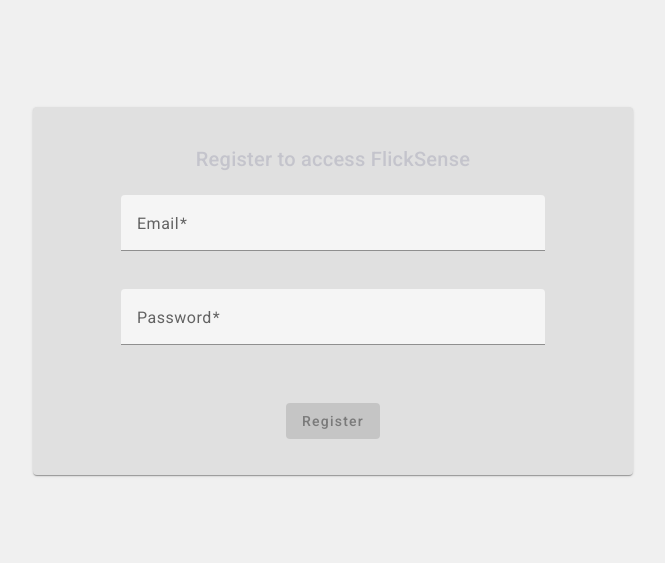
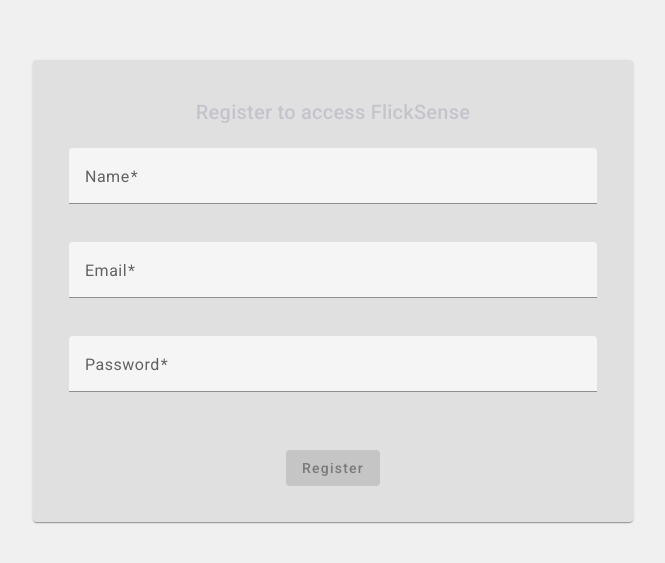
Before and after one commit to tatiane-leal/flicksense-client, an Angular app: page /register in a window 1280 px wide. Shown: the part 109-672 px from the top of the page, without its empty margins (307-972 px from the left). Built offline with nearby package versions, Linux system fonts and the light colour scheme; no server answers.

Commit message:
include name field in the register component

```diff
--- a/src/app/components/register/register.component.html
+++ b/src/app/components/register/register.component.html
@@ -5,6 +5,14 @@
         <mat-card-title>Register to access FlickSense</mat-card-title>
       </mat-card-header>
       <mat-card-content>
+        <mat-form-field appearance="fill">
+          <mat-label>Name</mat-label>
+          <input matInput formControlName="name" type="text" />
+          <mat-error *ngIf="registerForm.get('name')?.errors?.['required']">
+            Name is required.
+          </mat-error>
+        </mat-form-field>
+
         <mat-form-field appearance="fill">
           <mat-label>Email</mat-label>
           <input matInput formControlName="email" type="email" />
--- a/src/app/components/register/register.component.ts
+++ b/src/app/components/register/register.component.ts
@@ -13,6 +13,7 @@
 import { MatFormFieldModule } from '@angular/material/form-field';
 import { MatInputModule } from '@angular/material/input';
 import { AuthService } from '../../services/auth.service';
+import { Router } from '@angular/router';
 
 @Component({
   selector: 'app-register',
@@ -35,10 +36,12 @@
 
   constructor(
     private _fb: FormBuilder,
-    private _authService: AuthService
+    private _authService: AuthService,
+    private _router: Router
   ) {}
   ngOnInit(): void {
     this.registerForm = this._fb.group({
+      name: ['', [Validators.required]],
       email: ['', [Validators.required, Validators.email]],
       password: ['', [Validators.required, Validators.minLength(6)]],
     });
@@ -48,7 +51,7 @@
     if (this.registerForm.valid) {
       this._authService.registerUser(this.registerForm.value).subscribe({
         next: (response) => {
-          console.log('Registration successful', response);
+          this._router.navigate(['/login']);
         },
         error: (error) => {
           console.error('Registration failed', error);
```
